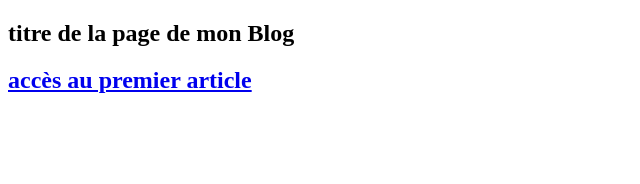
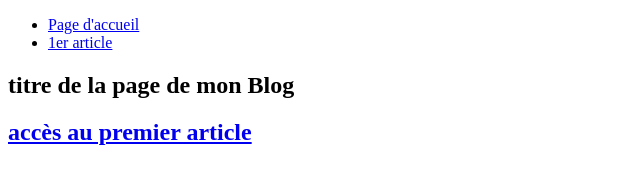
Before and after one commit to FilipeGCW/openclassroom, a plain HTML site: page index.html in a window 1280 px wide. Shown: the whole page, without its empty margins (0-640 px from the left). Drawn offline with Linux system fonts and the light colour scheme.

Commit message:
mise en place d'une barre de naviguation dans le fichier index.html

```diff
--- a/index.html
+++ b/index.html
@@ -5,7 +5,12 @@
   <title>Titre de la page</title>
 </head>
 <body>
-
+	<nav>
+	  <ul>
+		<li><a href="index.html">Page d'accueil</a></li>
+		<li><a href="article.html">1er article</a></li>
+	  </ul>
+	</nav>
 	<section>
 		<H1> titre de la page de mon Blog <H1>
 		<article>
```
